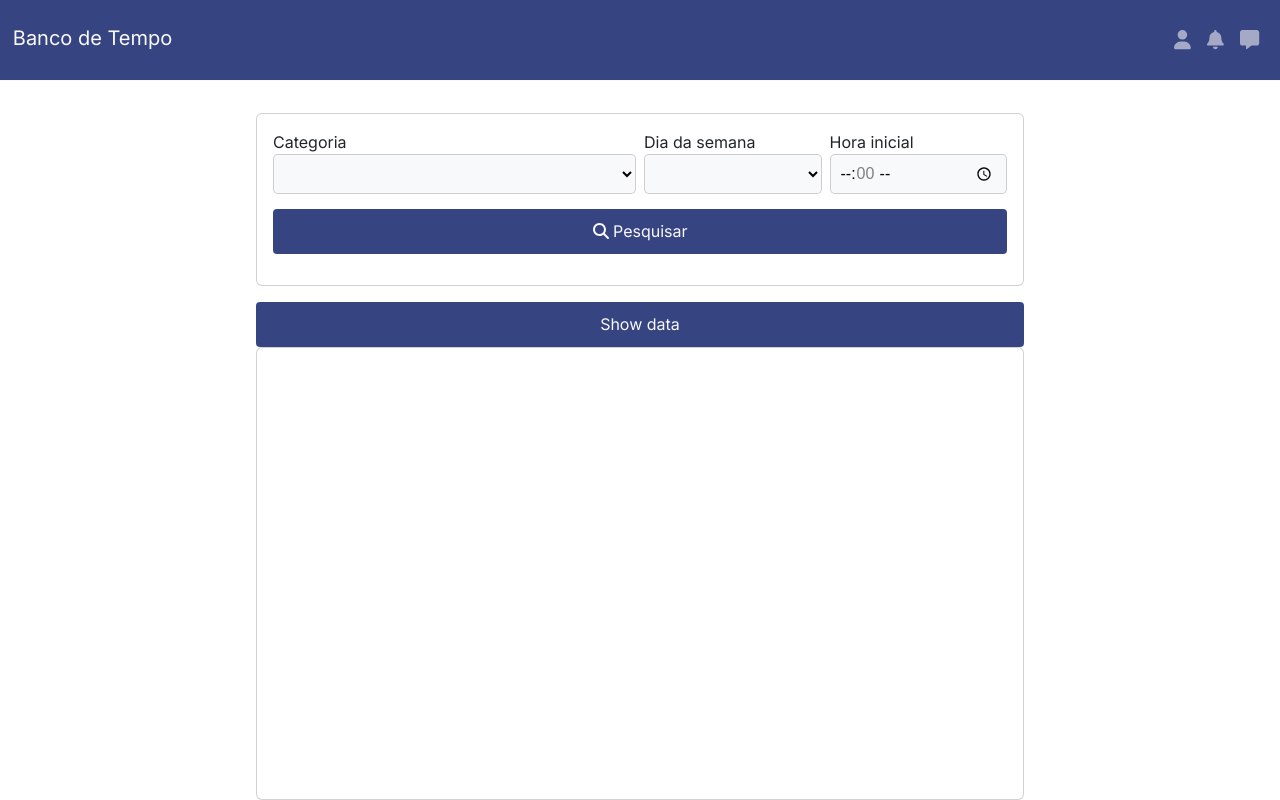
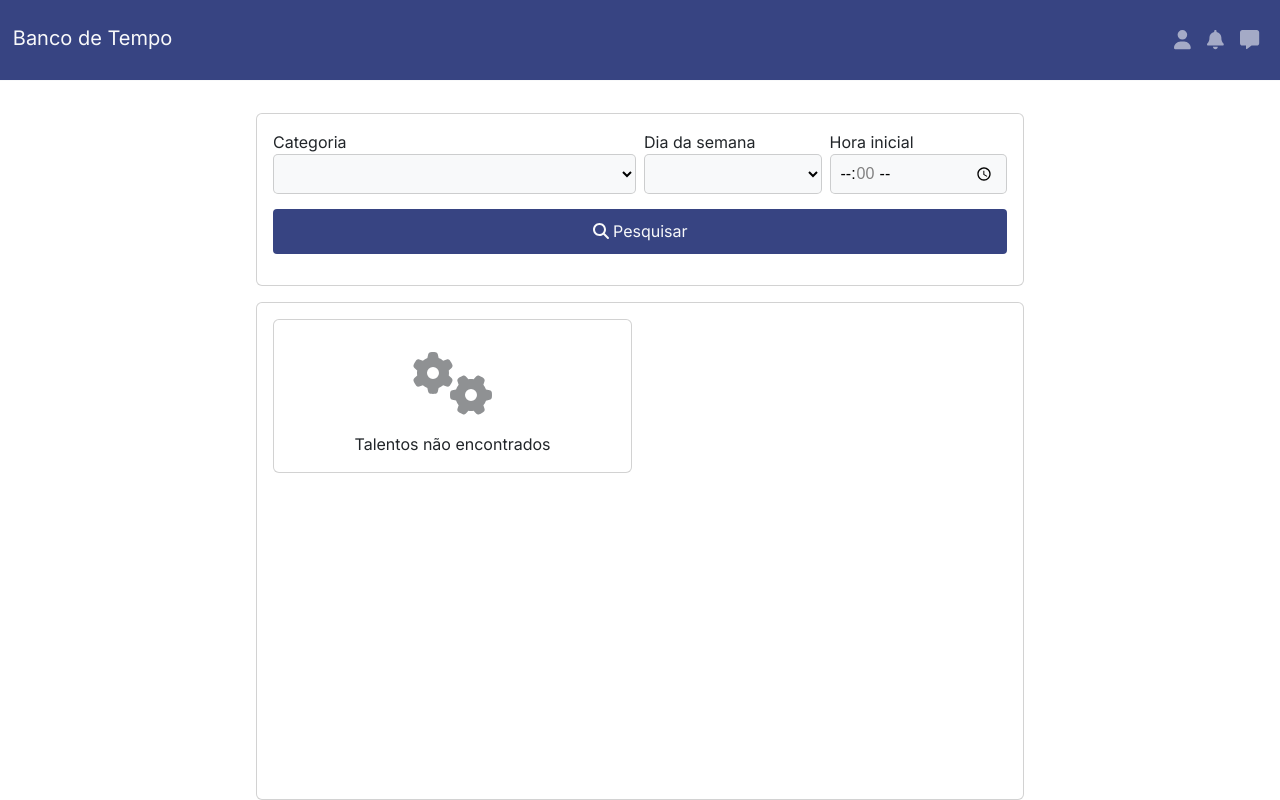
Before and after one commit to JorderGomes/banco-de-tempo-front, an Angular app: page /feed in a window 1280 px wide. Built offline with nearby package versions, Linux system fonts and the light colour scheme.

Commit message:
feat: add style to void state

```diff
--- a/src/app/app.module.ts
+++ b/src/app/app.module.ts
@@ -18,6 +18,7 @@ import { RequestsBodyComponent } from './components/requests-body/requests-body.
 import { PopupCanvaComponent } from './components/popup-canva/popup-canva.component';
 import { PopupEditProfileComponent } from './components/popup-edit-profile/popup-edit-profile.component';
 import { SearchTalentComponent } from './components/search-talent/search-talent.component';
+import { VoidStateComponent } from './components/void-state/void-state.component';
 
 @NgModule({
   declarations: [
@@ -33,7 +34,8 @@ import { SearchTalentComponent } from './components/search-talent/search-talent.
     RequestsBodyComponent,
     PopupCanvaComponent,
     PopupEditProfileComponent,
-    SearchTalentComponent
+    SearchTalentComponent,
+    VoidStateComponent
   ],
   imports: [
     BrowserModule,
--- a/src/app/components/pages/feed/feed.component.html
+++ b/src/app/components/pages/feed/feed.component.html
@@ -2,13 +2,22 @@
     <app-navbar></app-navbar>
     <div class="page-content">
         <app-search-talent (formSubmitted)="handleFormSubmittion($event)" ></app-search-talent>
-        <button class="primary-btn" (click)="showData()">Show data</button>
+        <!-- <button class="primary-btn" (click)="showData()">Show data</button> -->
         <div id="feed" class="card flex-fill">
             <div class="feed-body">
-                    <app-user-card
-                        *ngFor="let userData of userDataList"
-                        [userData]="userData">
-                    </app-user-card>
+                    <div *ngIf="userDataList.length > 0; else emptyUserData">
+                        <app-user-card
+                            *ngFor="let userData of userDataList"
+                            [userData]="userData">
+                        </app-user-card>
+                    </div>
+                    <ng-template #emptyUserData>
+                        <app-void-state
+                            [message]="'Talentos não encontrados'"
+                            [icon]="faIcon"
+                            >
+                        </app-void-state>
+                    </ng-template>
             </div>
         </div>
     </div>
--- a/src/app/components/pages/feed/feed.component.ts
+++ b/src/app/components/pages/feed/feed.component.ts
@@ -1,6 +1,7 @@
 import { Component } from '@angular/core';
 import { UserCardData } from '../../../interfaces/user-card-data';
 import { UserCardService } from '../../../services/user-card.service';
+import { faGears } from '@fortawesome/free-solid-svg-icons';
 
 
 @Component({
@@ -12,6 +13,7 @@ export class FeedComponent {
 
   userDataList: UserCardData[] = [];
   searchData: any[] = [];
+  faIcon = faGears;
 
   constructor (public userCardService: UserCardService){}
 
--- /dev/null
+++ b/src/app/components/void-state/void-state.component.css
@@ -0,0 +1,16 @@
+#void-state {
+    /* text-align: center; */
+    display: flex;
+    align-items: center;
+    justify-content: center;
+    padding: 16px;
+}
+
+#void-icon {
+    font-size: 4rem;
+    opacity: 0.5;
+}
+
+#void-state p {
+    margin-bottom: 0;
+}
--- /dev/null
+++ b/src/app/components/void-state/void-state.component.html
@@ -0,0 +1,6 @@
+<div id="void-state" class="card">
+    <fa-icon id="void-icon" [icon]="icon"></fa-icon>
+    <p>
+        {{message}}
+    </p>
+</div>
```
Also changed, not shown: src/app/components/void-state/void-state.component.ts (added, +14 -0 lines).
